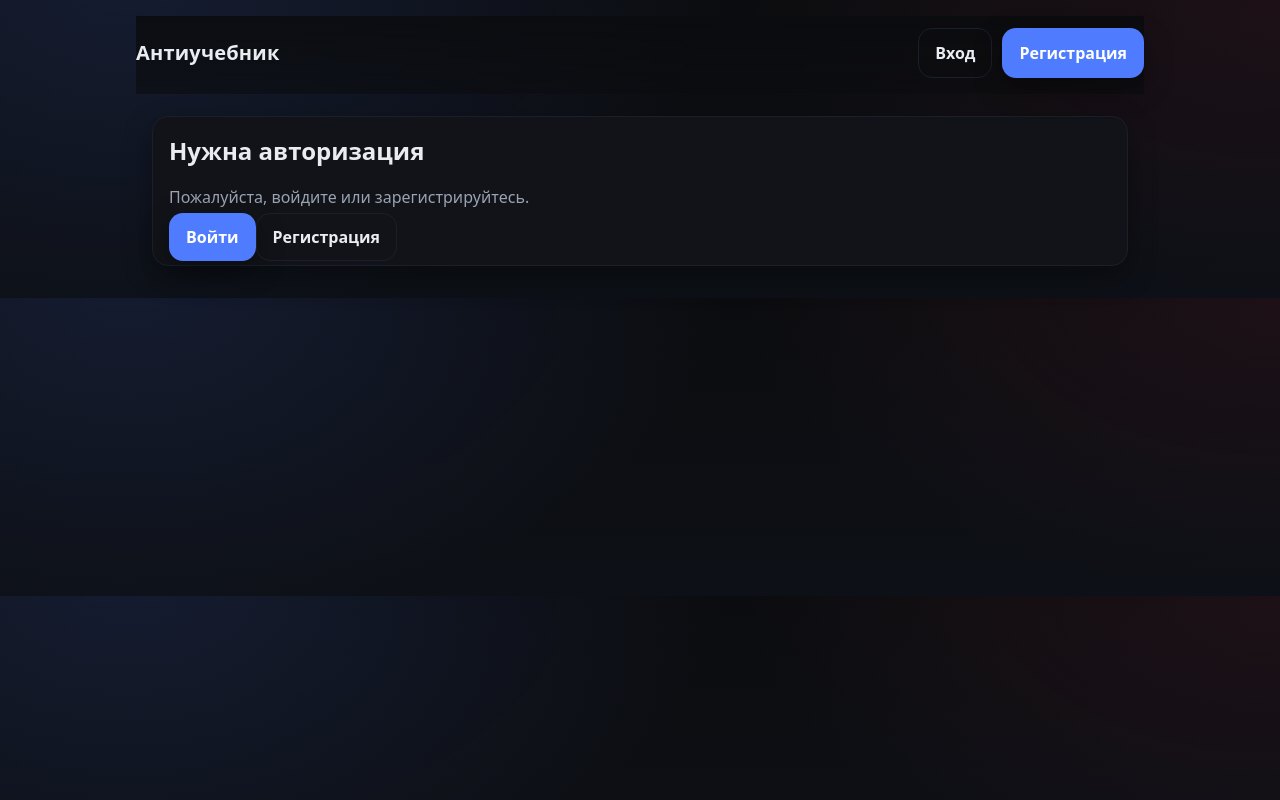
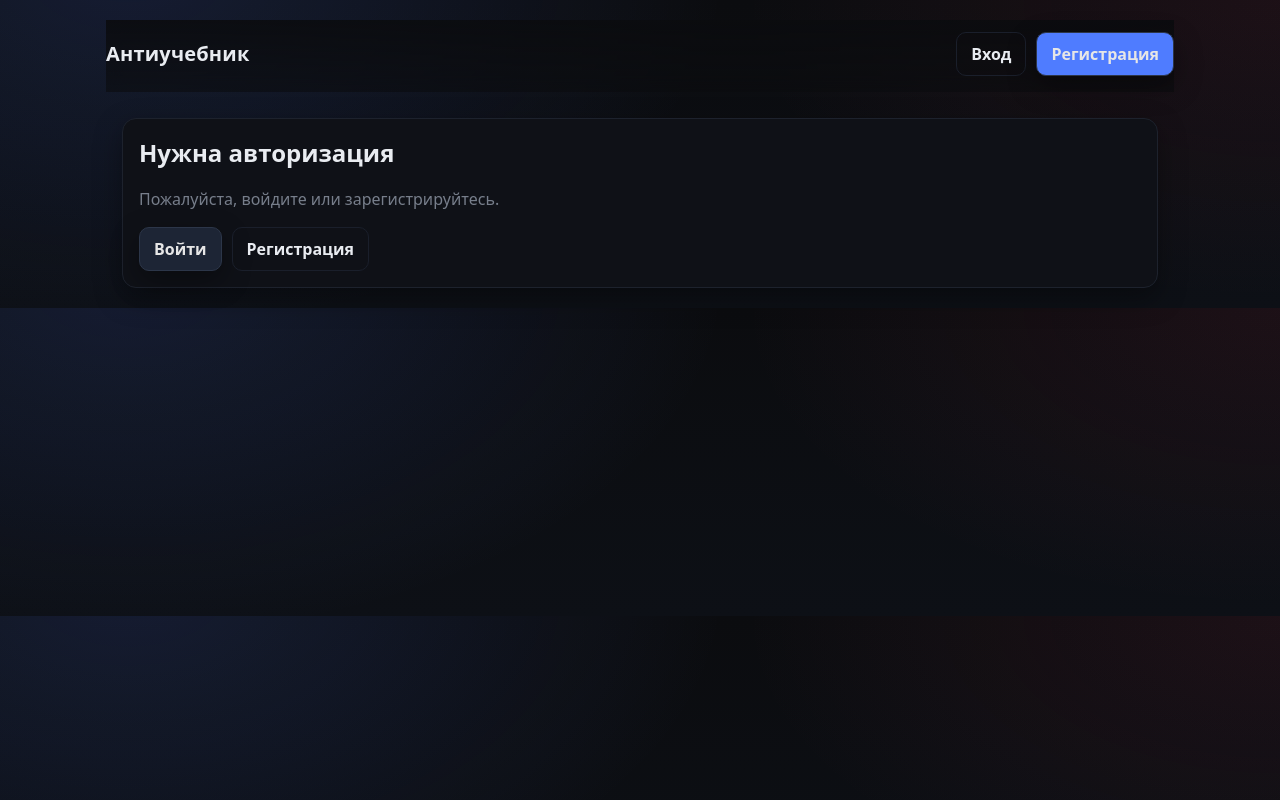
Before and after one commit to geochernyshev-lab/mvp-summarize, a Next.js app: page /dashboard in a window 1280 px wide. Built offline with nearby package versions, Linux system fonts and the light colour scheme; no server answers.

Commit message:
Update globals.css

```diff
--- a/styles/globals.css
+++ b/styles/globals.css
@@ -102,3 +102,24 @@ input::placeholder{color:#778098}
   .btn, .btn-lg, .btn-xl{width:100%}
   .page-head{flex-direction:column;align-items:flex-start;gap:8px}
 }
+.container{max-width:1100px;margin:20px auto;padding:0 16px}
+.card{background:#0f1117;border:1px solid #1d222d;border-radius:14px;padding:16px;margin-bottom:16px}
+.table{width:100%;border-collapse:separate;border-spacing:0 8px}
+.table th,.table td{padding:10px 12px;text-align:left;font-size:14px}
+.table tbody tr{background:#0b0e13;border:1px solid #1b2130}
+.input{background:#0b0e13;border:1px solid #242a36;border-radius:10px;color:#e6e6e6;padding:10px 12px}
+.btn{background:#1d2535;border:1px solid #2c3649;color:#e6e6e6;border-radius:10px;padding:9px 14px;font-weight:600}
+.btn:hover{filter:brightness(1.05)}
+.btn.ghost{background:transparent}
+.btn.danger{border-color:#4a2a2a;background:#2a1515;color:#ffb3b3}
+.small{font-size:12px}
+.muted{opacity:.75}
+.row{display:flex;gap:10px;flex-wrap:wrap}
+.topRow{display:flex;align-items:center;justify-content:space-between;gap:10px}
+.chip{background:#121722;border:1px solid #2a3345;border-radius:999px;padding:6px 12px;font-weight:700}
+.toolbar{display:flex;gap:8px;flex-wrap:wrap;margin-bottom:10px}
+.title{font-weight:700}
+.renameBox{display:flex;gap:8px;align-items:center}
+.actions{display:flex;gap:8px;flex-wrap:wrap}
+.hide-sm{display:table-cell}
+@media (max-width:640px){.hide-sm{display:none}}
```
